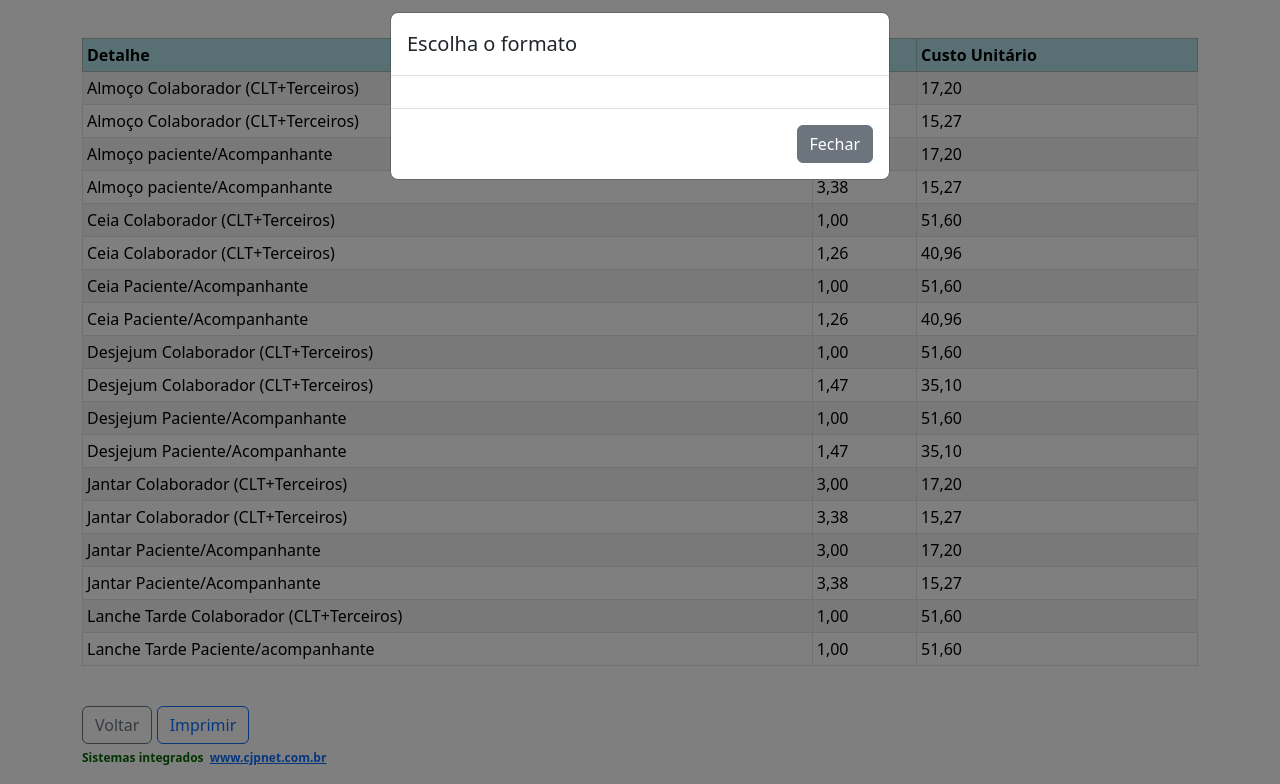
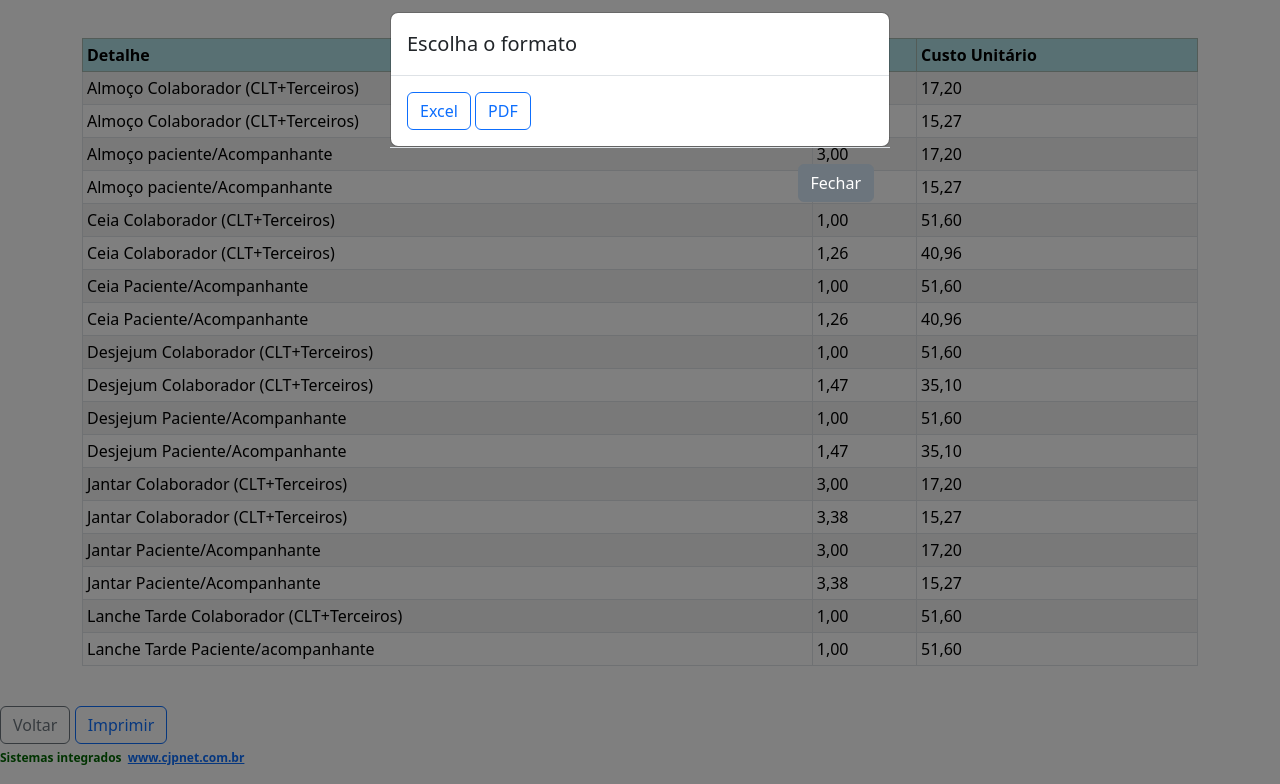
Before and after one commit to anirutsolrak/HtmlToExcel, a website built with Vite: page index.html in a window 1280 px wide. Both pictures are taken after a click on the button "Imprimir". Shown: the part 1821-2605 px from the top of the page. Built offline with nearby package versions, Linux system fonts and the light colour scheme.

Commit message:
Update index.html

```diff
--- a/index.html
+++ b/index.html
@@ -329,7 +329,10 @@
       <div class="modal-header">
         <h5 class="modal-title" id="formatoModalLabel">Escolha o formato</h5>
       </div>
-      <div class="modal-body">
+       <div class="modal-body">
+          <button id="btn-excel" class="btn btn-outline-primary">Excel</button>
+          <button id="btn-pdf" class="btn btn-outline-primary">PDF</button>
+       </div>
         </div>
       <div class="modal-footer">
         <button type="button" class="btn btn-secondary" data-bs-dismiss="modal">Fechar</button>
```
